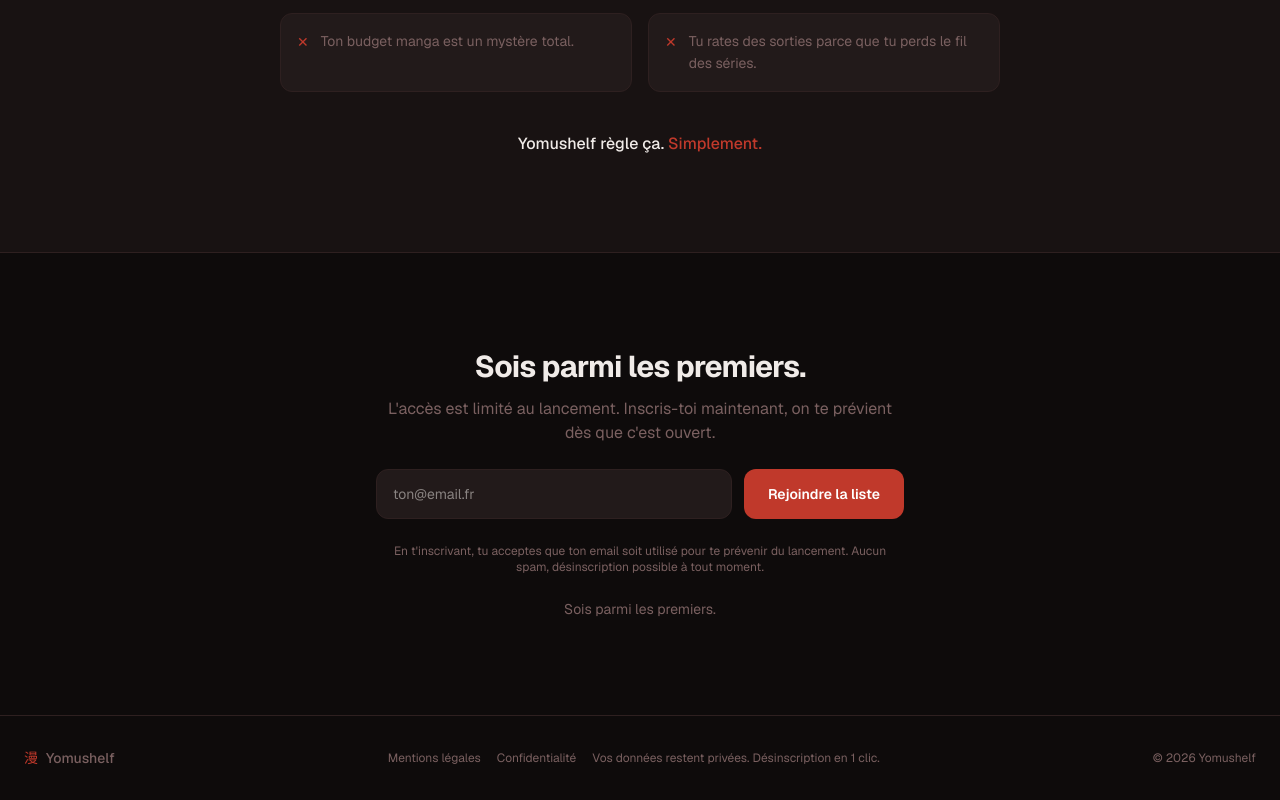
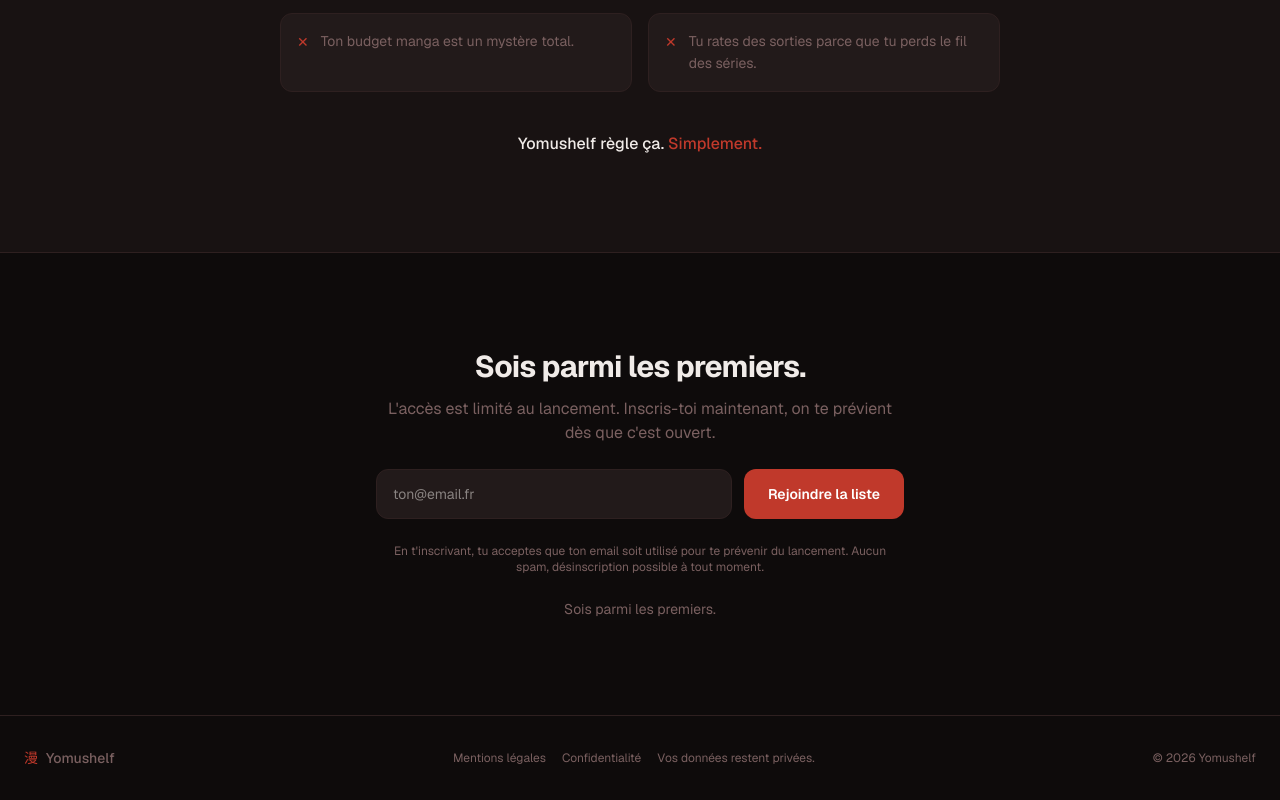
Before and after one commit to Akashrine/yomushelf, a Next.js app: page / in a window 1280 px wide. Shown: the part 1651-2451 px from the top of the page. Built offline with nearby package versions, Linux system fonts and the light colour scheme; no server answers.

Commit message:
fix: remove unimplemented unsubscribe claim from footer

```diff
--- a/src/app/(public)/page.tsx
+++ b/src/app/(public)/page.tsx
@@ -228,7 +228,7 @@ export default async function LandingPage({ searchParams }: Props) {
         <div className="flex flex-wrap items-center justify-center gap-4 text-xs" style={{ color: "var(--muted)" }}>
           <Link href="/mentions-legales" className="hover:opacity-80 transition-opacity">Mentions légales</Link>
           <Link href="/confidentialite" className="hover:opacity-80 transition-opacity">Confidentialité</Link>
-          <span>Vos données restent privées. Désinscription en 1 clic.</span>
+          <span>Vos données restent privées.</span>
         </div>
         <p className="text-xs" style={{ color: "var(--muted)" }}>
           © {new Date().getFullYear()} Yomushelf
```
